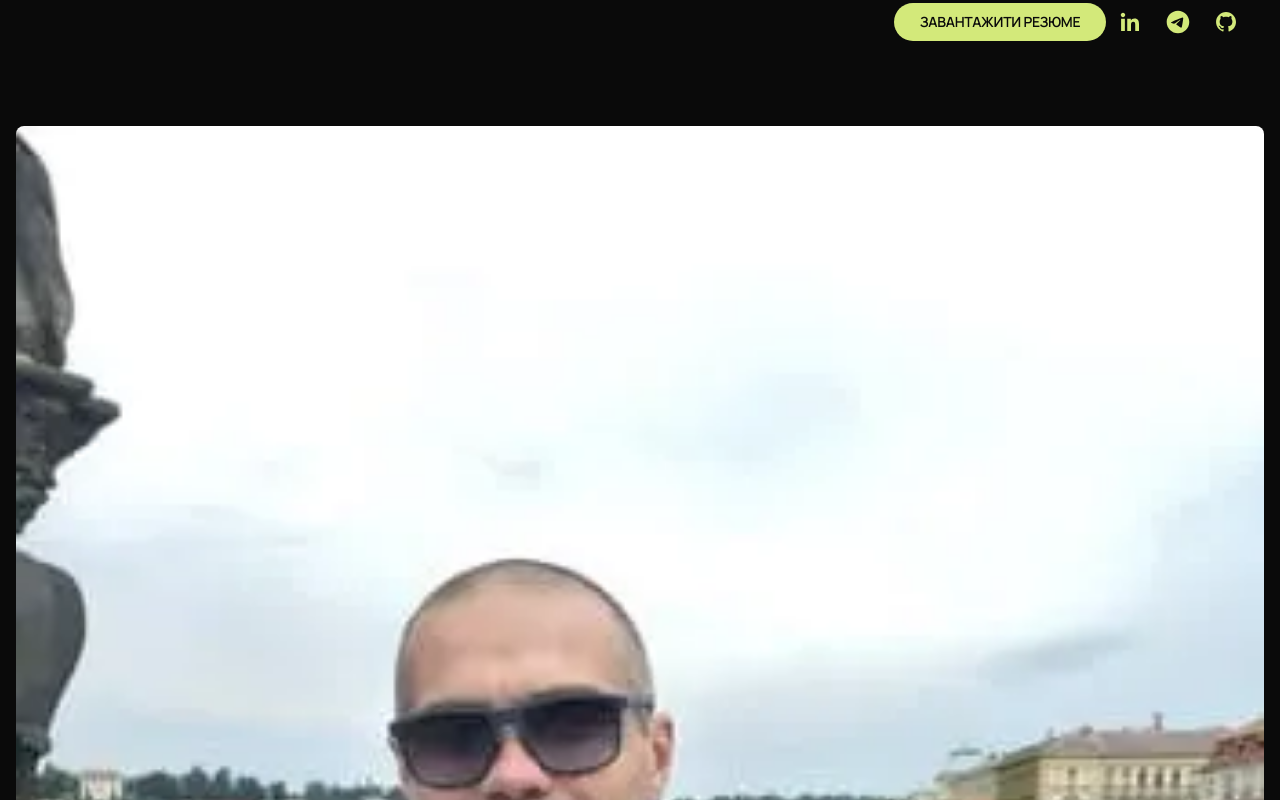
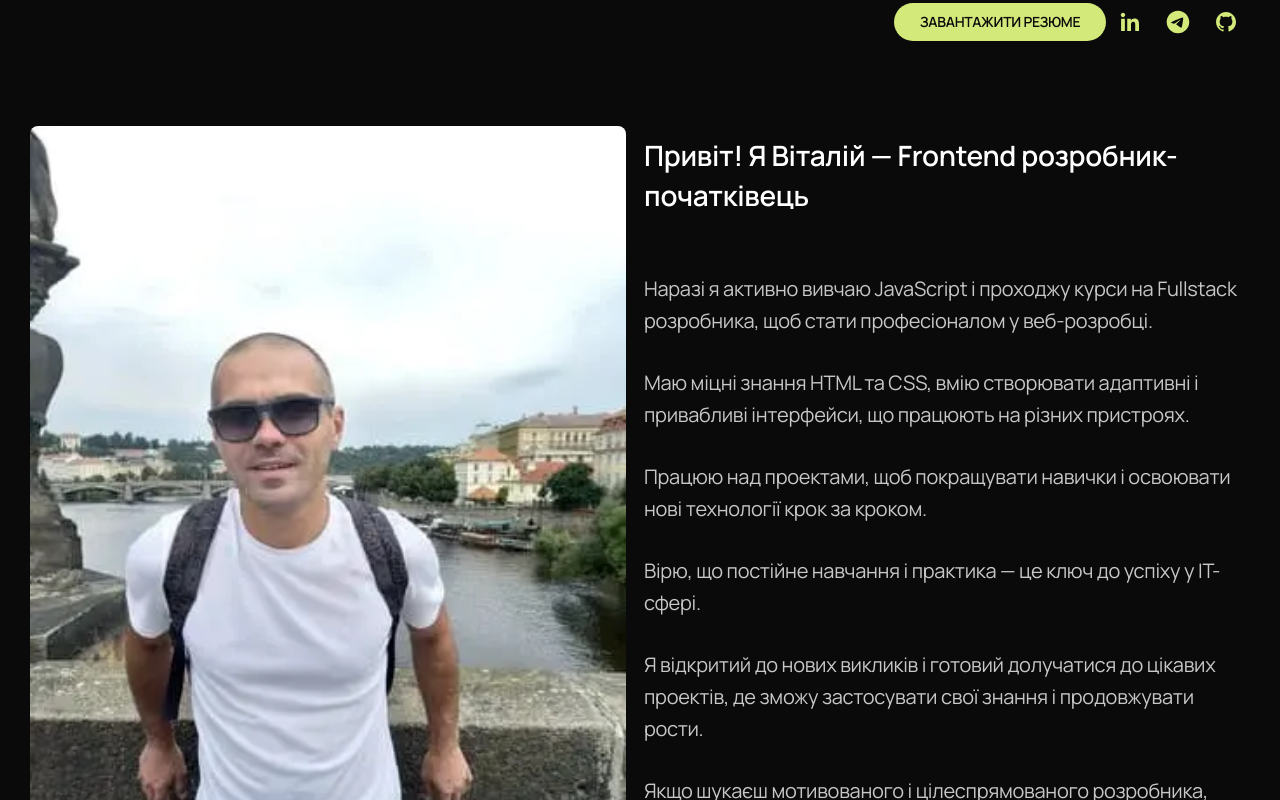
Before and after one commit to ljresetl/portfolio-frontend-react, a React (Vite) app: page / in a window 1280 px wide. Shown: the part 580-1380 px from the top of the page. Built offline with nearby package versions, Linux system fonts and the light colour scheme.

Commit message:
foto-1280

```diff
--- a/src/components/Foto/Foto.module.scss
+++ b/src/components/Foto/Foto.module.scss
@@ -10,13 +10,25 @@
     padding: 0px 16px;
     gap: 8px;
     // max-width: 375px;
+    @media screen and (min-width: 1280px) {
+      padding: 0px 30px;
+      flex-direction: row;
+    }
   }
   .my_foto {
     border-radius: 8px;
     width: 100%;
+    flex: 1;
   }
   .about_me_text {
     display: none;
+    @media screen and (min-width: 1280px) {
+      display: flex;
+      flex: 1;
+      flex-direction: column;
+      gap: 30px;
+      padding: 10px;
+    }
   }
 }
 
@@ -25,3 +37,20 @@
     padding: 40px 0px;
   }
 }
+
+@media screen and (min-width: 1280px) {
+  .about_me_text_h {
+    font-weight: 700;
+    font-size: 28px;
+    line-height: 1.4;
+    margin-bottom: 28px;
+    color: #fff;
+  }
+
+  .about_me_text_p {
+    font-weight: 400;
+    font-size: 20px;
+    line-height: 1.6;
+    color: #c7c7c7;
+  }
+}
```
